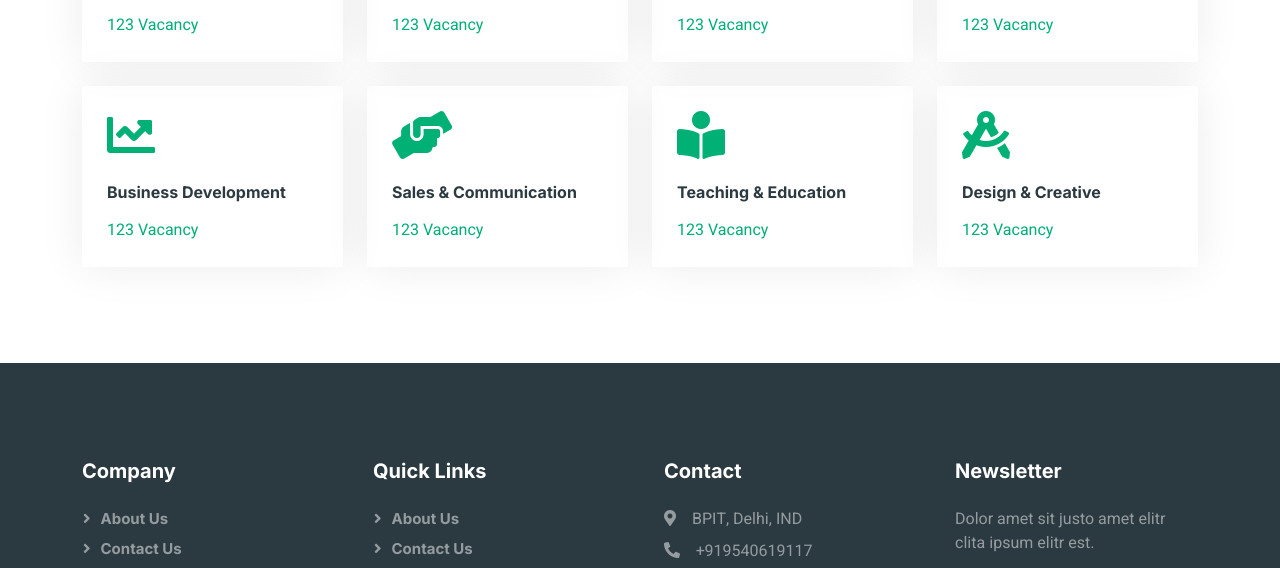
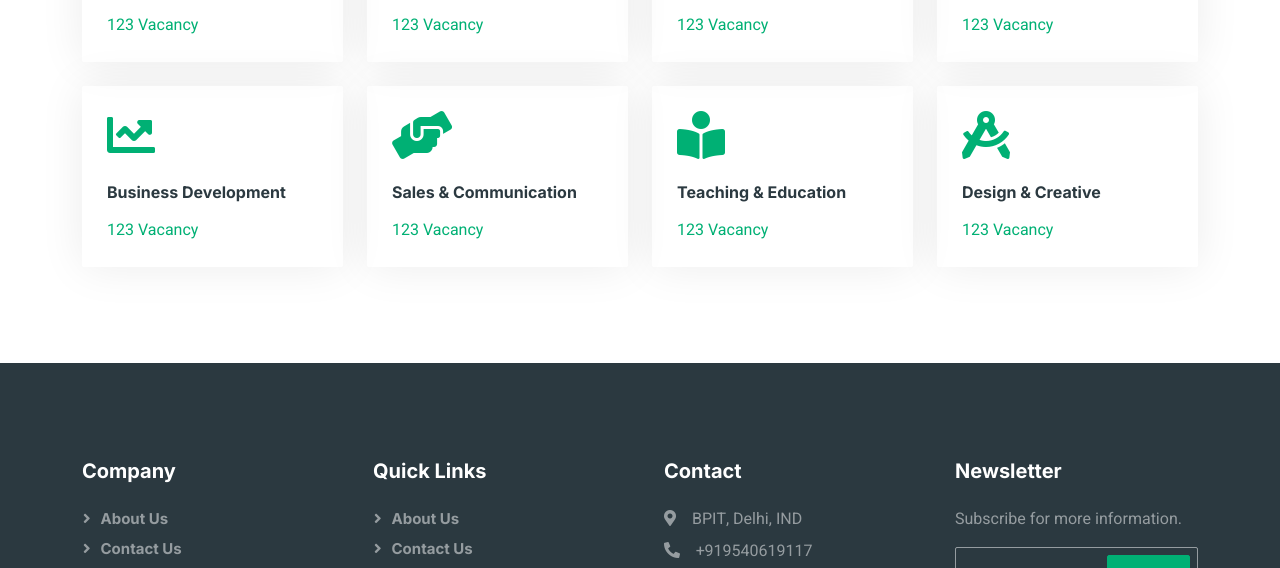
Before and after one commit to gargayush909/gargayush909, a plain HTML site: page category.html in a window 1280 px wide. Shown: the part 783-1351 px from the top of the page. Drawn offline with nearby package versions, Linux system fonts and the light colour scheme; a script that the page names is missing.

Commit message:
Update category.html

```diff
--- a/category.html
+++ b/category.html
@@ -194,7 +194,7 @@
                     </div>
                     <div class="col-lg-3 col-md-6">
                         <h5 class="text-white mb-4">Newsletter</h5>
-                        <p>Dolor amet sit justo amet elitr clita ipsum elitr est.</p>
+                        <p>Subscribe for more information.</p>
                         <div class="position-relative mx-auto" style="max-width: 400px;">
                             <input class="form-control bg-transparent w-100 py-3 ps-4 pe-5" type="text" placeholder="Your email">
                             <button type="button" class="btn btn-primary py-2 position-absolute top-0 end-0 mt-2 me-2">SignUp</button>
```
